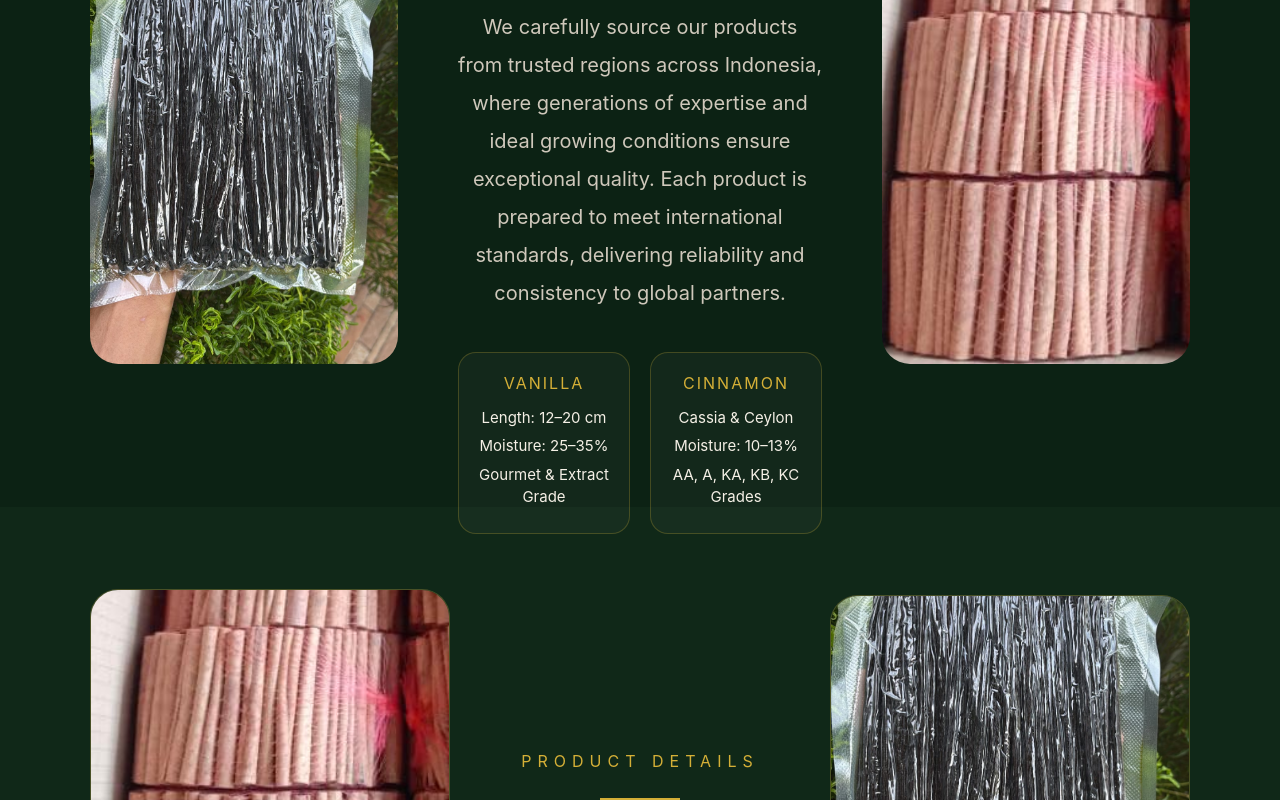
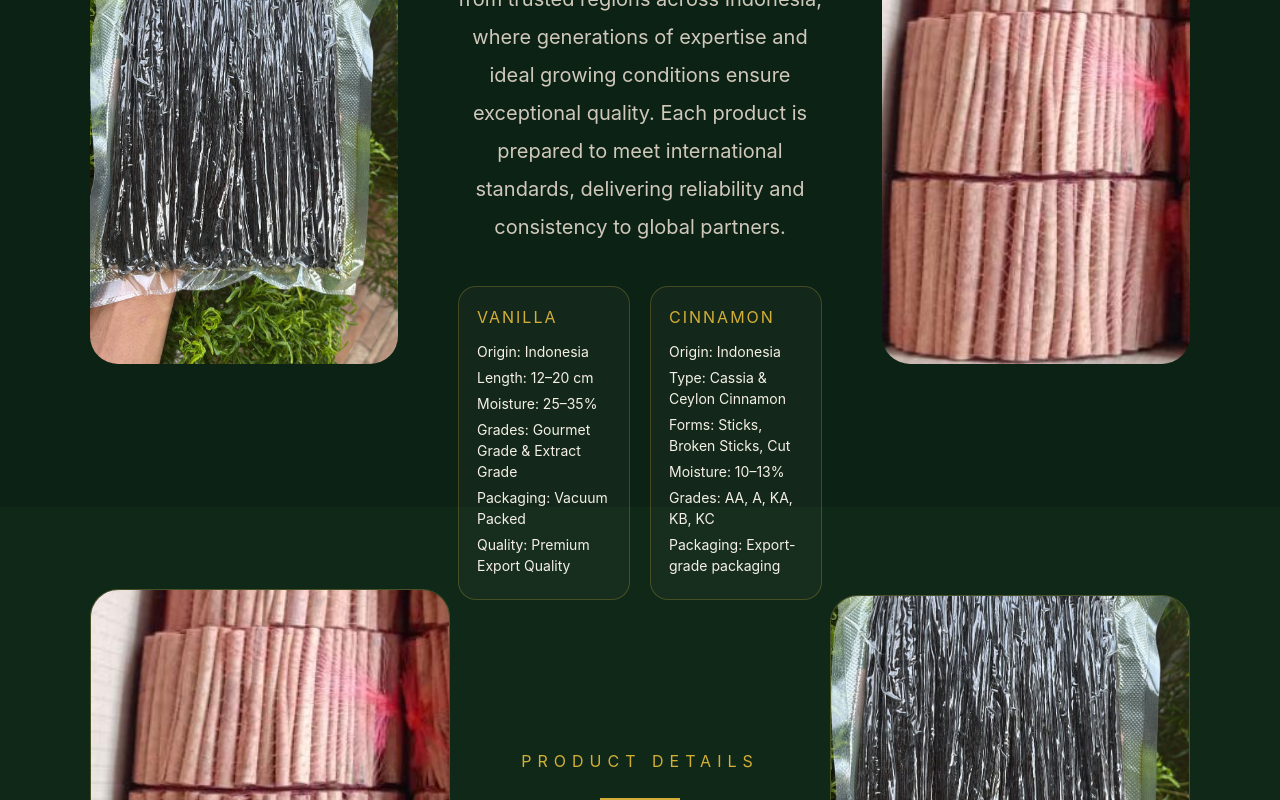
Before and after one commit to delvoraorigins-source/delvora-origins, a Next.js app: page /company-profile in a window 1280 px wide. Shown: the part 2693-3493 px from the top of the page. Built offline with nearby package versions, Linux system fonts and the light colour scheme.

Commit message:
update company profile and homepage

```diff
--- a/app/company-profile/page.tsx
+++ b/app/company-profile/page.tsx
@@ -630,7 +630,7 @@ export default function CompanyProfile() {
     </div>
   </section>
 
-      {/* PAGE 4 */}
+            {/* PAGE 4 */}
       <section
         style={{
           height: "100vh",
@@ -665,7 +665,7 @@ export default function CompanyProfile() {
           style={{
             flex: 1,
             textAlign: "center",
-            maxWidth: "700px",
+            maxWidth: "760px",
           }}
         >
           <p
@@ -723,12 +723,13 @@ export default function CompanyProfile() {
               justifyContent: "center",
               gap: "20px",
               marginTop: "40px",
+              textAlign: "left",
             }}
           >
+            {/* VANILLA */}
             <div
               style={{
                 flex: 1,
-                maxWidth: "250px",
                 border: "1px solid rgba(212,175,55,0.25)",
                 borderRadius: "18px",
                 padding: "18px",
@@ -746,23 +747,35 @@ export default function CompanyProfile() {
                 VANILLA
               </h4>
 
-              <p style={{ color: "#F5F0E6", margin: "6px 0", fontSize: "15px" }}>
+              <p style={{ color: "#F5F0E6", margin: "5px 0", fontSize: "14px" }}>
+                Origin: Indonesia
+              </p>
+
+              <p style={{ color: "#F5F0E6", margin: "5px 0", fontSize: "14px" }}>
                 Length: 12–20 cm
               </p>
 
-              <p style={{ color: "#F5F0E6", margin: "6px 0", fontSize: "15px" }}>
+              <p style={{ color: "#F5F0E6", margin: "5px 0", fontSize: "14px" }}>
                 Moisture: 25–35%
               </p>
 
-              <p style={{ color: "#F5F0E6", margin: "6px 0", fontSize: "15px" }}>
-                Gourmet & Extract Grade
+              <p style={{ color: "#F5F0E6", margin: "5px 0", fontSize: "14px" }}>
+                Grades: Gourmet Grade & Extract Grade
+              </p>
+
+              <p style={{ color: "#F5F0E6", margin: "5px 0", fontSize: "14px" }}>
+                Packaging: Vacuum Packed
+              </p>
+
+              <p style={{ color: "#F5F0E6", margin: "5px 0", fontSize: "14px" }}>
+                Quality: Premium Export Quality
               </p>
             </div>
 
+            {/* CINNAMON */}
             <div
               style={{
                 flex: 1,
-                maxWidth: "250px",
                 border: "1px solid rgba(212,175,55,0.25)",
                 borderRadius: "18px",
                 padding: "18px",
@@ -780,16 +793,28 @@ export default function CompanyProfile() {
                 CINNAMON
               </h4>
 
-              <p style={{ color: "#F5F0E6", margin: "6px 0", fontSize: "15px" }}>
-                Cassia & Ceylon
+              <p style={{ color: "#F5F0E6", margin: "5px 0", fontSize: "14px" }}>
+                Origin: Indonesia
               </p>
 
-              <p style={{ color: "#F5F0E6", margin: "6px 0", fontSize: "15px" }}>
+              <p style={{ color: "#F5F0E6", margin: "5px 0", fontSize: "14px" }}>
+                Type: Cassia & Ceylon Cinnamon
+              </p>
+
+              <p style={{ color: "#F5F0E6", margin: "5px 0", fontSize: "14px" }}>
+                Forms: Sticks, Broken Sticks, Cut
+              </p>
+
+              <p style={{ color: "#F5F0E6", margin: "5px 0", fontSize: "14px" }}>
                 Moisture: 10–13%
               </p>
 
-              <p style={{ color: "#F5F0E6", margin: "6px 0", fontSize: "15px" }}>
-                AA, A, KA, KB, KC Grades
+              <p style={{ color: "#F5F0E6", margin: "5px 0", fontSize: "14px" }}>
+                Grades: AA, A, KA, KB, KC
+              </p>
+
+              <p style={{ color: "#F5F0E6", margin: "5px 0", fontSize: "14px" }}>
+                Packaging: Export-grade packaging
               </p>
             </div>
           </div>
```
